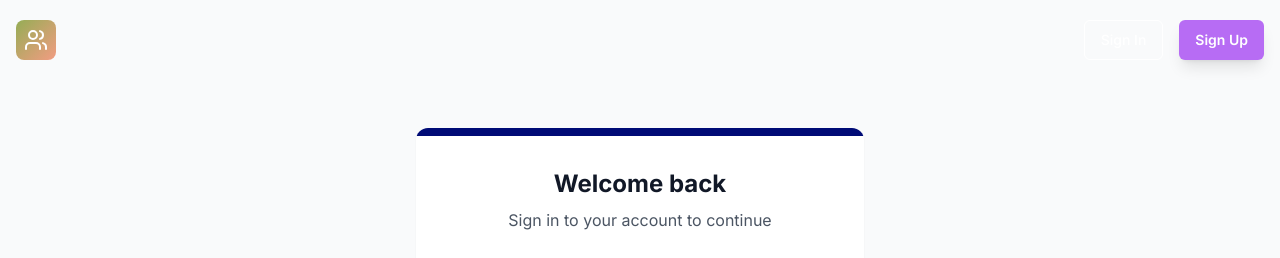
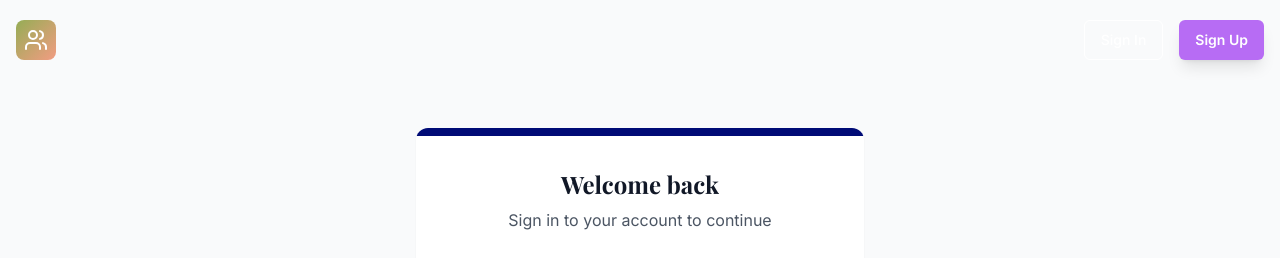
Before and after one commit to Pratikraj107/linqofy, a Next.js app: page /auth/sign-in in a window 1280 px wide. Shown: the top 258 px of the page. Built offline with nearby package versions, Linux system fonts and the light colour scheme; a web font is replaced by a local one.

Commit message:
Second commit

```diff
--- a/app/globals.css
+++ b/app/globals.css
@@ -62,6 +62,10 @@
   }
   body {
     @apply bg-background text-foreground;
+    font-family: var(--font-inter), system-ui, sans-serif;
+  }
+  h1, h2, h3, h4, h5, h6 {
+    font-family: var(--font-playfair), serif;
   }
 }
 
```
